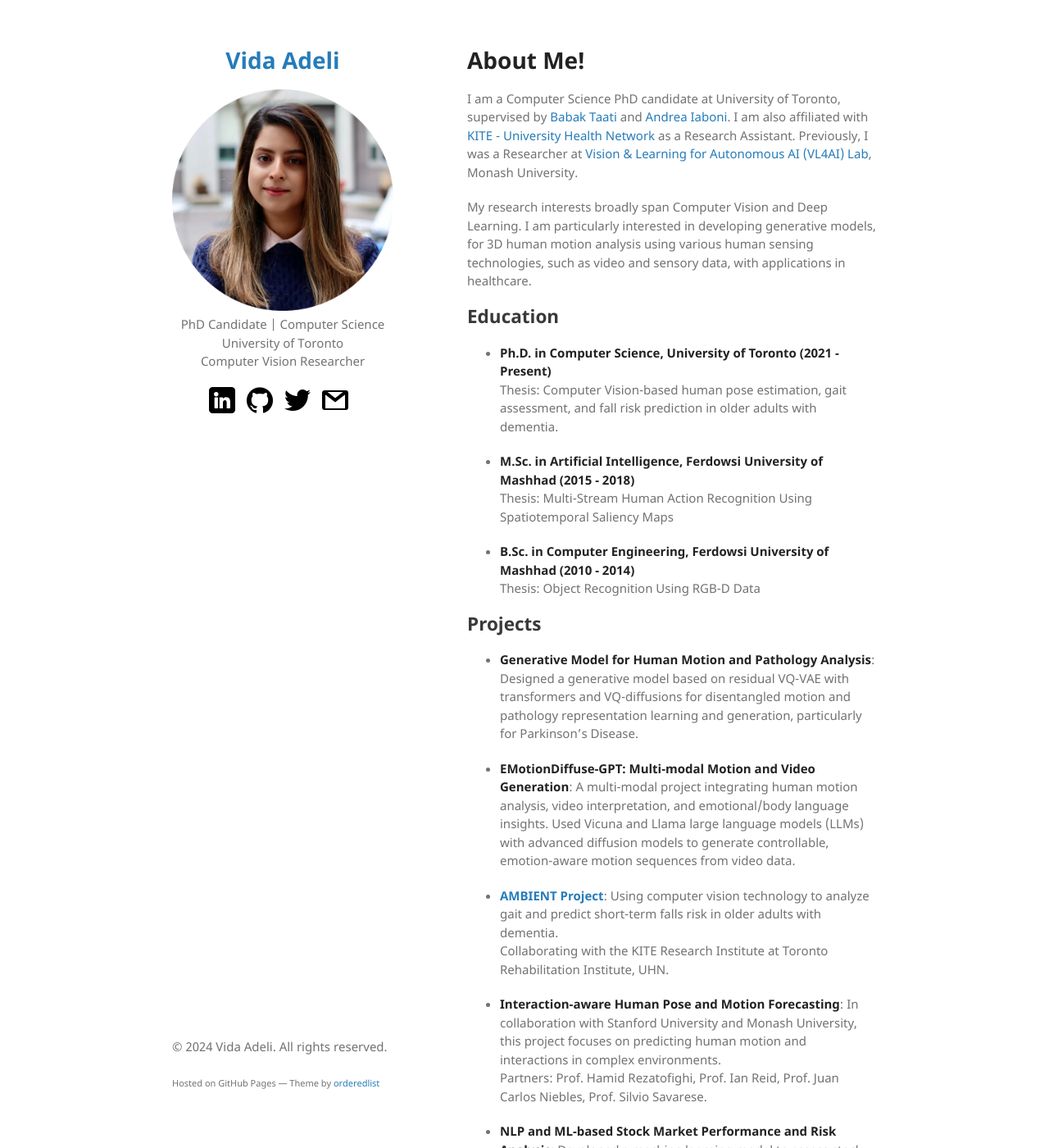
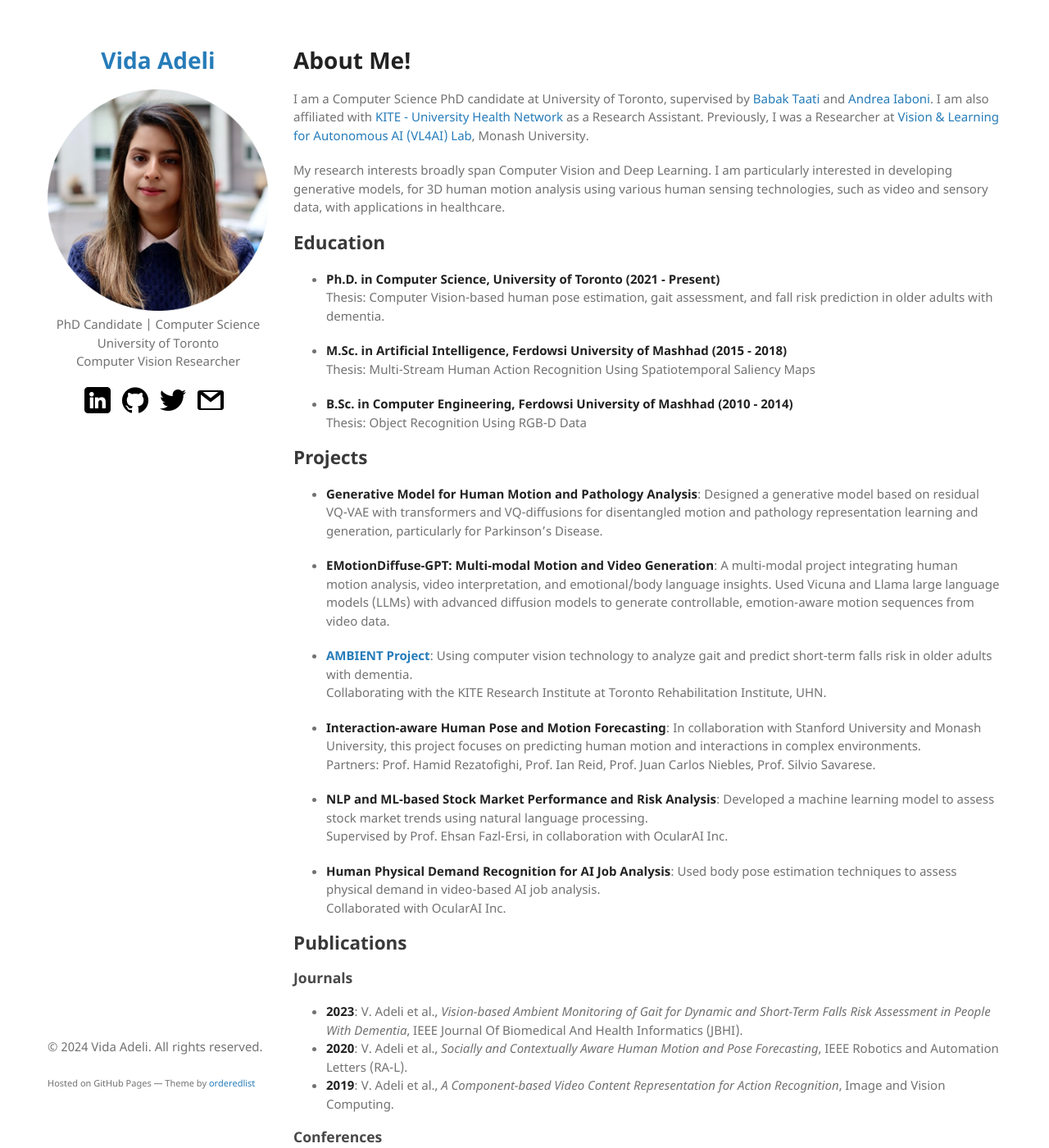
Before and after one commit to vadeli/vadeli.github.io, a Jekyll site: the page built from index.md, in a window 1280 px wide and 1400 px high. Shown: the whole window at 82% size. Built offline with Jekyll 4.4.1, drawn with Linux system fonts in a browser that asks for light colours; our own code applies the rules of GitHub Pages for plain Markdown files.

Commit message:
Update jekyll-theme-minimal.scss

```diff
--- a/_sass/jekyll-theme-minimal.scss
+++ b/_sass/jekyll-theme-minimal.scss
@@ -56,7 +56,8 @@ a:hover small {
 }
 
 .wrapper {
-  width:860px;
+  width: 100%;
+  max-width: 1200px;
   margin:0 auto;
 }
 
@@ -186,7 +187,7 @@ strong {
 }
 
 section {
-  width:500px;
+  width: calc(100% - 300px);
   float:right;
   padding-bottom:50px;
 }
```
